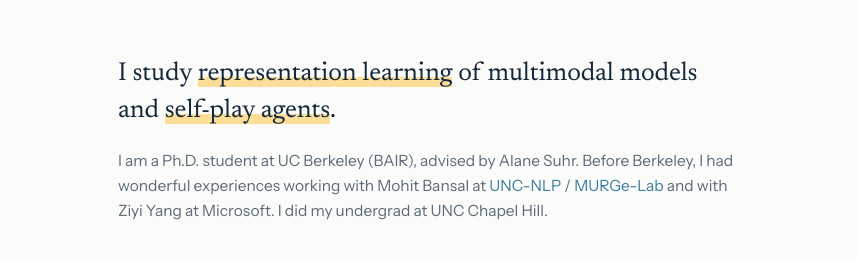
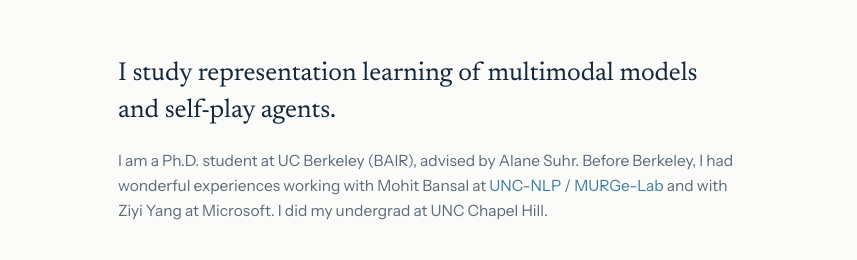
Before and after one commit to zinengtang/zinengtang.github.io, a plain HTML site: page index.html in a window 1280 px wide. Shown: the top 260 px of the page, 316-1173 px from the left. Drawn offline with Linux system fonts and the light colour scheme; a web font is replaced by a local one.

Commit message:
Remove HTML span tags from about section

```diff
--- a/index.html
+++ b/index.html
@@ -195,7 +195,7 @@ main > section:nth-child(4) { animation-delay: .18s; }
   <main>
     <section id="about">
 
-      <p class="lede">I study <span class="hl">representation learning</span> of multimodal models and <span class="hl">self-play agents</span>.</p>
+      <p class="lede">I study representation learning of multimodal models and self-play agents.</p>
       <!-- <p class="lede">I study how AI models and multiple agents can <em>perceive and interact</em>, building <span class="hl">multimodal models and multi-agents</span> that learn from and operate in grounded and interactive environments.</p> -->
       <div class="bio">
         <p>I am a Ph.D. student at UC Berkeley (BAIR), advised by Alane Suhr. Before Berkeley, I had wonderful experiences working with Mohit Bansal at <a href="https://nlp.cs.unc.edu/" target="_blank" rel="noopener">UNC-NLP</a> / <a href="https://murgelab.cs.unc.edu/" target="_blank" rel="noopener">MURGe-Lab</a> and with Ziyi Yang at Microsoft. I did my undergrad at UNC Chapel Hill.</p>
```
